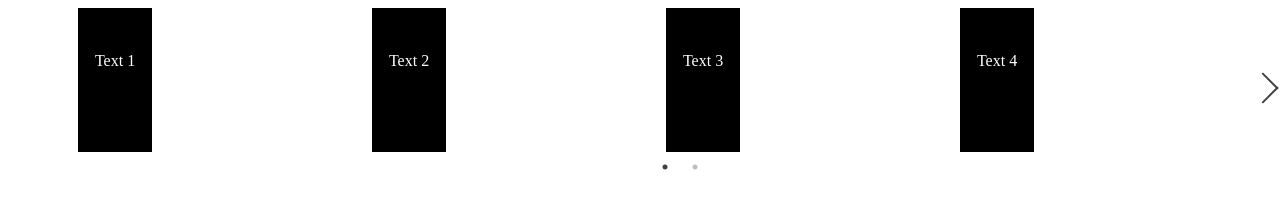
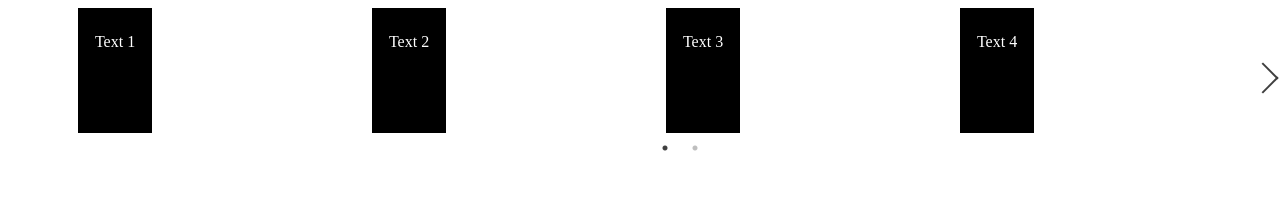
Before and after one commit to tomkim825/slickjs-carousels, a plain HTML site: page index.html in a window 1280 px wide. Drawn offline with nearby package versions, Linux system fonts and the light colour scheme.

Commit message:
Update index.html

```diff
--- a/index.html
+++ b/index.html
@@ -17,7 +17,7 @@
 
 
 <style>
-  .slide{color: #fff; padding-top: 15%;height: 100px;width: 100px;text-align: center; vertical-align: middle; margin: 0 5px; max-width: 25%;}
+  .slide{color: #fff; padding-top: 25px;height: 100px;width: 100px;text-align: center; vertical-align: middle; margin: 0 5px; max-width: 25%;}
   @media screen and (max-width:640px){.slide{max-width:50%;}}
   .slide:nth-child(even){background-color:crimson}
   .slide:nth-child(odd){background-color:#000}
```
